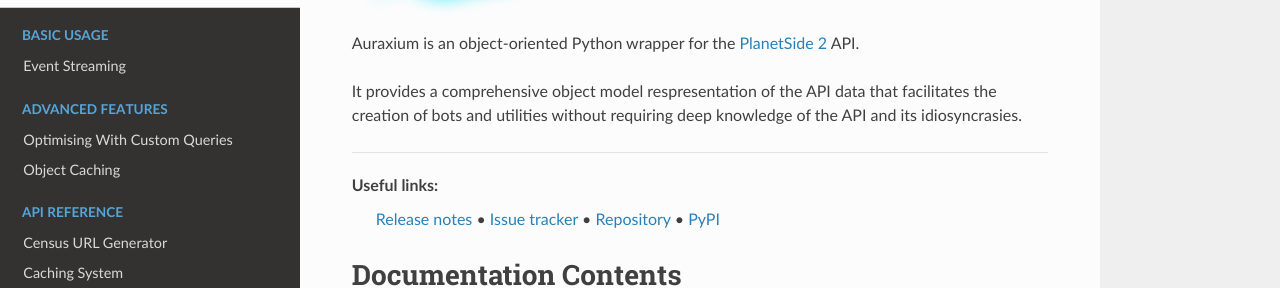
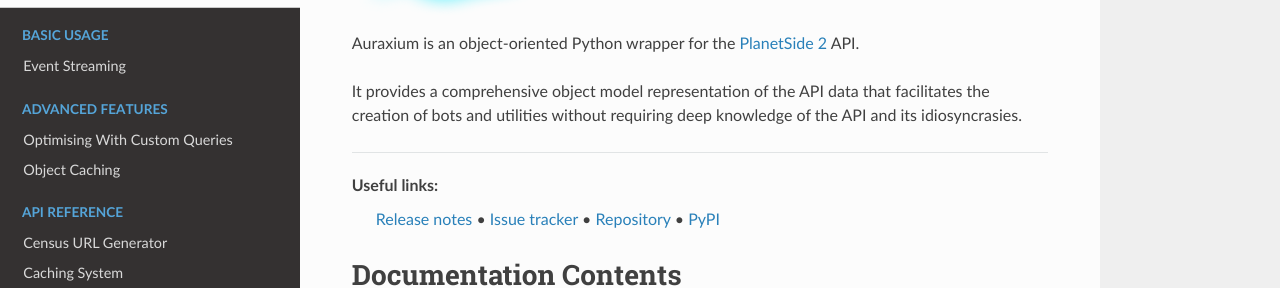
Before and after one commit to leonhard-s/auraxium, a Sphinx documentation site: the page built from docs/index.rst, in a window 1280 px wide and 1355 px high. Shown: the part 241-529 px from the top of the window. Built offline with Sphinx 7.4.7 and the Read the Docs theme 2.0.0, drawn with Linux system fonts in a browser that asks for light colours; pages that are not in the unit, such as notebooks, are missing from menus.

Commit message:
Proofreading tweaks

```diff
--- a/docs/index.rst
+++ b/docs/index.rst
@@ -9,7 +9,7 @@
 
 Auraxium is an object-oriented Python wrapper for the `PlanetSide 2 <https://www.planetside2.com/home>`_ API.
 
-It provides a comprehensive object model respresentation of the API data that facilitates the creation of bots and utilities without requiring deep knowledge of the API and its idiosyncrasies.
+It provides a comprehensive object model representation of the API data that facilitates the creation of bots and utilities without requiring deep knowledge of the API and its idiosyncrasies.
 
 =====
 
--- a/docs/usage/advanced/caching.rst
+++ b/docs/usage/advanced/caching.rst
@@ -4,7 +4,7 @@
 
 .. currentmodule:: auraxium
 
-Most objects accessible through the PlanetSide 2 API are fairly static, meaning that the data returned will remain the same between polls.
+Most objects accessible through the PlanetSide 2 API are static, meaning that the data returned will remain the same between polls.
 
 Auraxium uses a caching system to reduce API load by keeping objects in memory past their initial lifetime. The next time this item is accessed, it is instead restored from cache without incurring any network traffic.
 
```
Also changed, not shown: other parts of docs/index.rst (+1 -0 lines).
